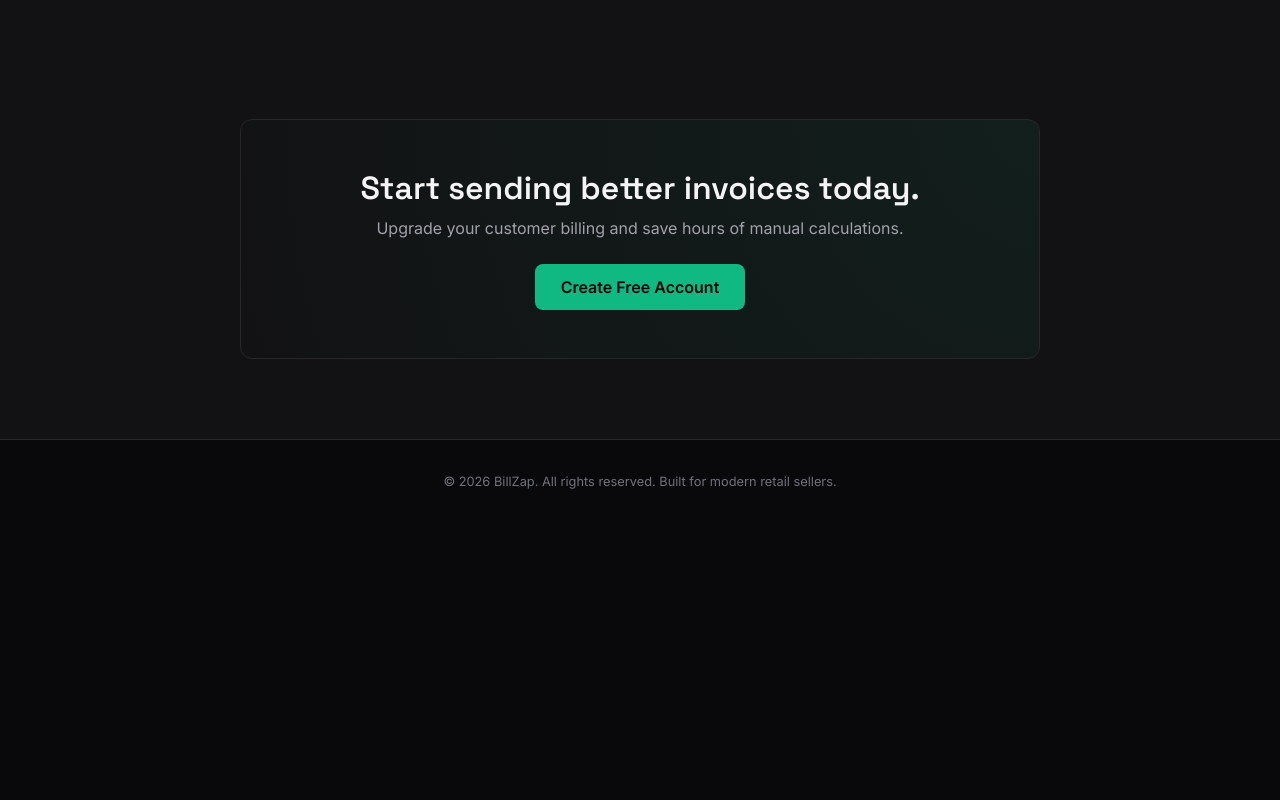
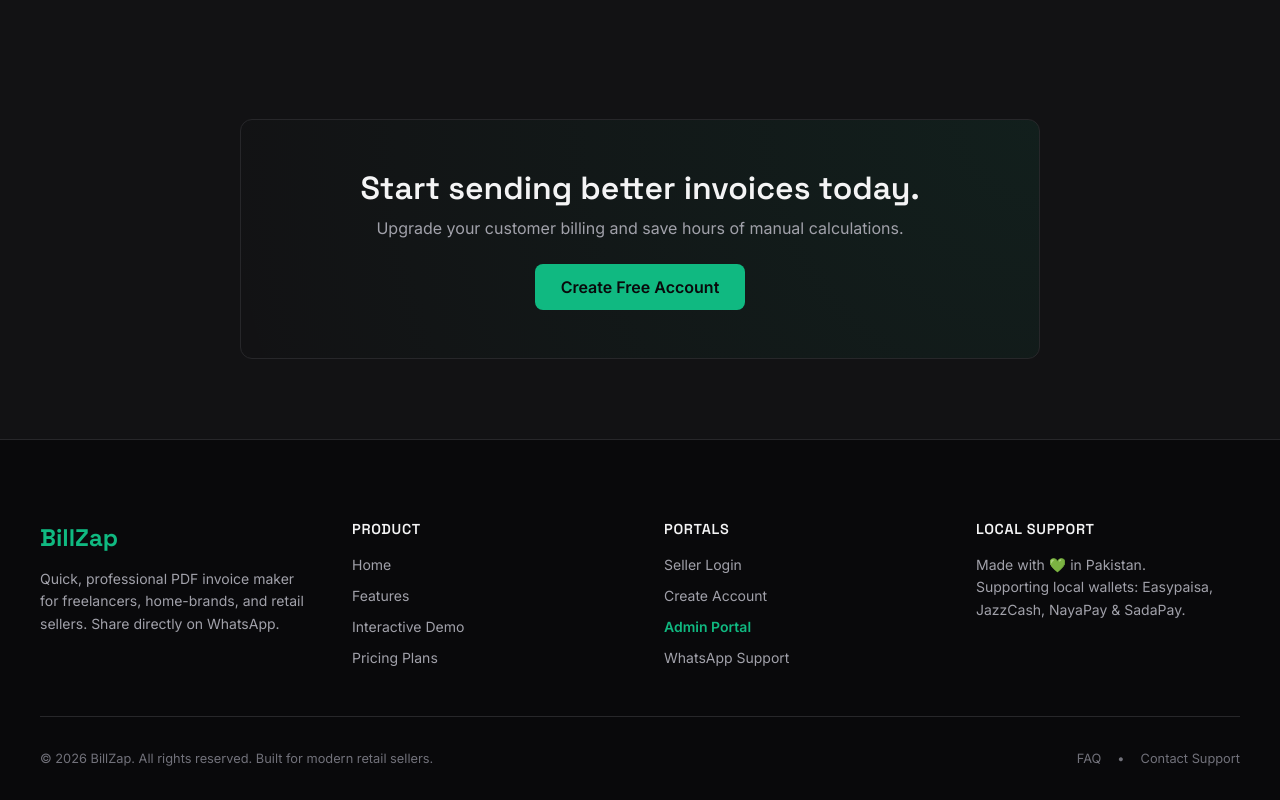
Before and after one commit to Talha-waqas/BillZap, a React (Vite) app: page /#landing in a window 1280 px wide. Shown: the part 3444-4244 px from the top of the page. Before the commit the page ends 3967 px from the top, so only its background shows below. Built offline with nearby package versions, Linux system fonts and the light colour scheme; no server answers.

Commit message:
Add premium SaaS footer to landing page

```diff
--- a/src/pages/landing/LandingPage.tsx
+++ b/src/pages/landing/LandingPage.tsx
@@ -534,9 +534,93 @@
         </div>
       </section>
 
-      {/* Footer */}
-      <footer style={{ borderTop: '1px solid var(--border-color)', padding: '2rem', textAlign: 'center', fontSize: '0.8rem', color: 'var(--text-muted)' }}>
-        <p>&copy; {new Date().getFullYear()} BillZap. All rights reserved. Built for modern retail sellers.</p>
+      {/* Premium Footer */}
+      <footer style={{
+        borderTop: '1px solid var(--border-color)',
+        backgroundColor: '#09090b',
+        padding: '5rem 2rem 2rem 2rem',
+        color: 'var(--text-secondary)'
+      }}>
+        <div style={{
+          maxWidth: '1200px',
+          margin: '0 auto',
+          display: 'grid',
+          gridTemplateColumns: 'repeat(auto-fit, minmax(200px, 1fr))',
+          gap: 'var(--space-2xl)',
+          marginBottom: '3rem'
+        }}>
+          {/* Brand Info */}
+          <div>
+            <div style={{
+              fontFamily: 'var(--font-heading)',
+              fontWeight: 700,
+              fontSize: '1.5rem',
+              color: 'var(--color-primary)',
+              marginBottom: 'var(--space-sm)',
+              display: 'flex',
+              alignItems: 'center',
+              gap: '6px'
+            }}>
+              BillZap
+            </div>
+            <p style={{ fontSize: '0.875rem', lineHeight: 1.6, color: 'var(--text-secondary)', marginBottom: 'var(--space-md)' }}>
+              Quick, professional PDF invoice maker for freelancers, home-brands, and retail sellers. Share directly on WhatsApp.
+            </p>
+          </div>
+
+          {/* Product links */}
+          <div>
+            <h4 style={{ color: 'var(--text-primary)', marginBottom: 'var(--space-md)', fontSize: '0.9rem', textTransform: 'uppercase', letterSpacing: '0.05em' }}>Product</h4>
+            <ul style={{ listStyle: 'none', padding: 0, margin: 0, display: 'flex', flexDirection: 'column', gap: '10px', fontSize: '0.875rem' }}>
+              <li><a href="#hero">Home</a></li>
+              <li><a href="#features">Features</a></li>
+              <li><a href="#demo">Interactive Demo</a></li>
+              <li><a href="#pricing">Pricing Plans</a></li>
+            </ul>
+          </div>
+
+          {/* Admin & Support */}
+          <div>
+            <h4 style={{ color: 'var(--text-primary)', marginBottom: 'var(--space-md)', fontSize: '0.9rem', textTransform: 'uppercase', letterSpacing: '0.05em' }}>Portals</h4>
+            <ul style={{ listStyle: 'none', padding: 0, margin: 0, display: 'flex', flexDirection: 'column', gap: '10px', fontSize: '0.875rem' }}>
+              <li><a href="#login">Seller Login</a></li>
+              <li><a href="#signup">Create Account</a></li>
+              <li><a href="/admin" style={{ color: 'var(--color-primary)', fontWeight: 600 }}>Admin Portal</a></li>
+              <li><a href="https://wa.me/923228964384" target="_blank" rel="noopener noreferrer">WhatsApp Support</a></li>
+            </ul>
+          </div>
+
+          {/* Trust Details */}
+          <div>
+            <h4 style={{ color: 'var(--text-primary)', marginBottom: 'var(--space-md)', fontSize: '0.9rem', textTransform: 'uppercase', letterSpacing: '0.05em' }}>Local Support</h4>
+            <p style={{ fontSize: '0.875rem', lineHeight: 1.6 }}>
+              Made with 💚 in Pakistan.<br />
+              Supporting local wallets: Easypaisa, JazzCash, NayaPay & SadaPay.
+            </p>
+          </div>
+        </div>
+
+        {/* Bottom copyright line */}
+        <div style={{
+          maxWidth: '1200px',
+          margin: '0 auto',
+          borderTop: '1px solid var(--border-color)',
+          paddingTop: '2rem',
+          display: 'flex',
+          justifyContent: 'space-between',
+          alignItems: 'center',
+          flexWrap: 'wrap',
+          gap: 'var(--space-md)',
+          fontSize: '0.8rem',
+          color: 'var(--text-muted)'
+        }}>
+          <p>&copy; {new Date().getFullYear()} BillZap. All rights reserved. Built for modern retail sellers.</p>
+          <div style={{ display: 'flex', gap: 'var(--space-md)' }}>
+            <a href="#faq">FAQ</a>
+            <span>&bull;</span>
+            <a href="https://wa.me/923228964384" target="_blank" rel="noopener noreferrer">Contact Support</a>
+          </div>
+        </div>
       </footer>
 
     </div>
```
